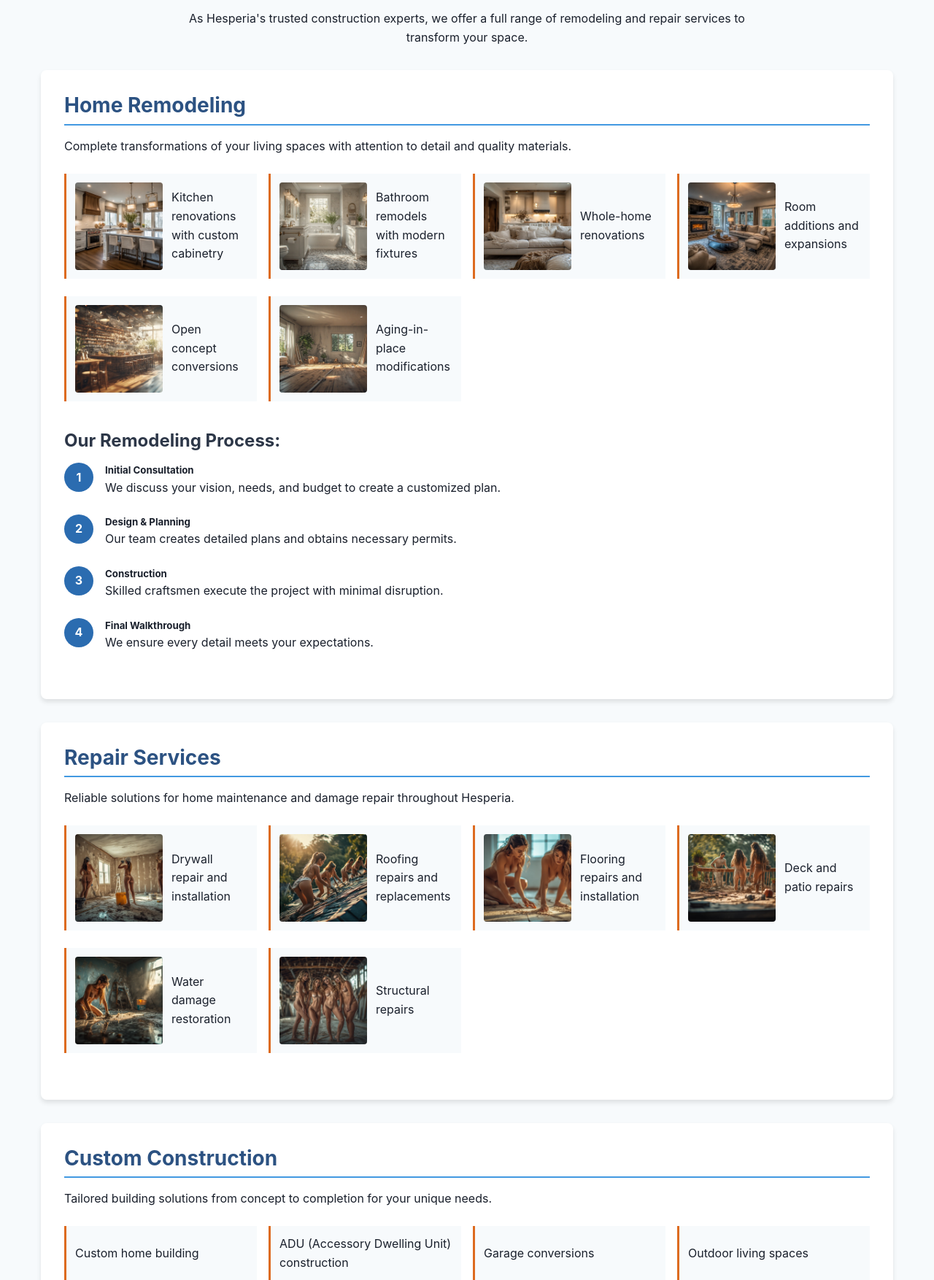
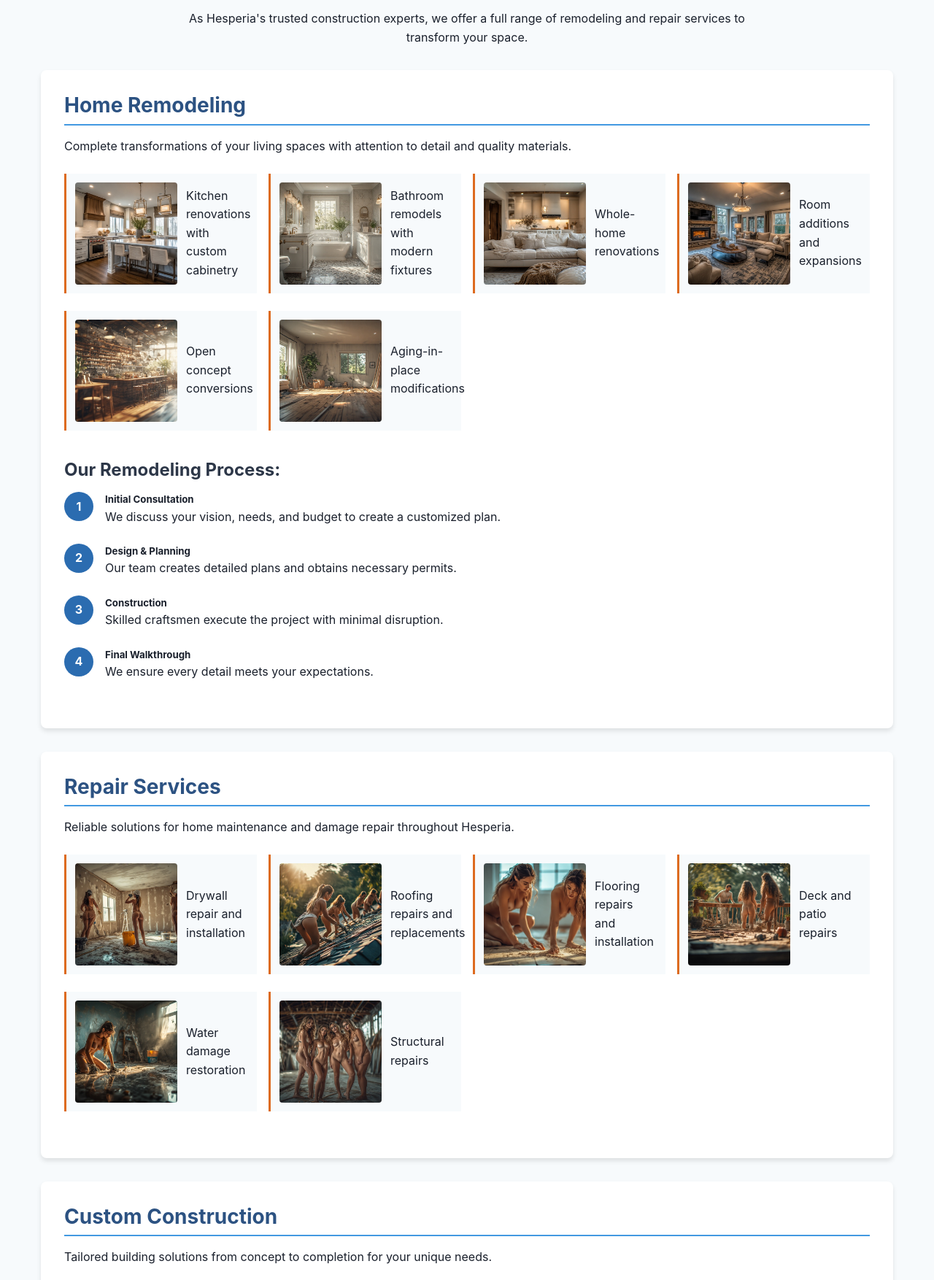
Before and after one commit to smoothbrainsinc/pluto_says_f, a PHP site: page /services.html in a window 1280 px wide. Shown: the part 521-2275 px from the top of the page at 73% size. Run offline with PHP 8.4, Linux system fonts and the light colour scheme.

Commit message:
bigger pictures

```diff
--- a/css/services_styles.css
+++ b/css/services_styles.css
@@ -9,8 +9,8 @@
 }
 
 .service-features li .demo-img {
-  width: 120px;
-  height: 120px;
+  width: 140px;
+  height: 140px;
   object-fit: cover;
   margin-right: 0.75rem;
   border-radius: 4px; /* optional, looks nicer */
```
